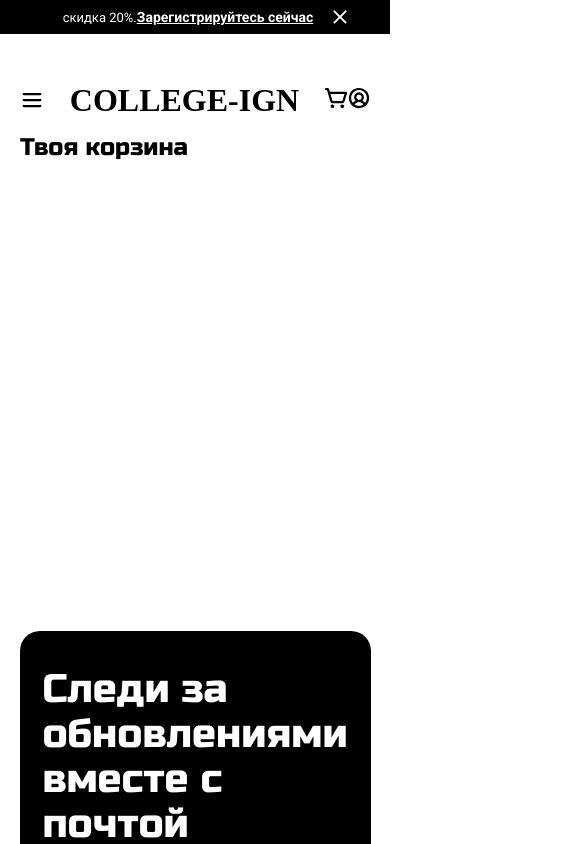
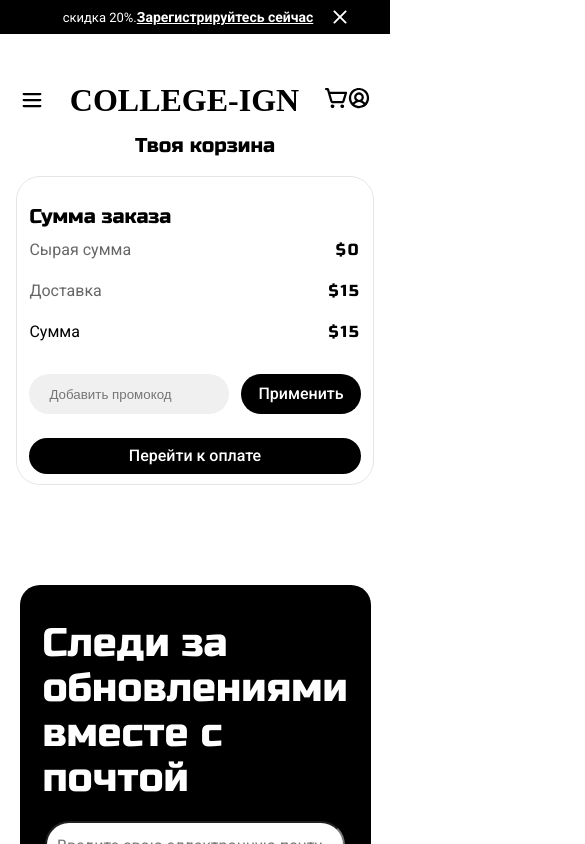
Before and after one commit to p1gnat/college-clothes-shop, a React (Vite) app in the folder client/: page /cart in a window 390 px wide. Shown: the top 844 px of the page, 585 px wide, since content can reach past the window. Built offline with nearby package versions, Linux system fonts and the light colour scheme; a web font is replaced by a local one.

Commit message:
cart adaptation, full site is available for all devices now

```diff
--- a/client/src/components/Cart/CartCard.css
+++ b/client/src/components/Cart/CartCard.css
@@ -10,6 +10,7 @@
 
   margin: 10px 20px;
 }
+
 .left-right {
   width: 500px;
   display: flex;
@@ -38,3 +39,73 @@
 
   border: 0px;
 }
+
+@media (max-width: 1300px) {
+  .left-right {
+    width: 330px;
+    display: flex;
+    justify-content: space-between;
+    flex-flow: row;
+  }
+
+  .cart-card-wrapper {
+    width: 507px;
+  }
+}
+
+@media (max-width: 550px) {
+  .left-right {
+    width: 270px;
+    display: flex;
+    justify-content: space-between;
+    flex-flow: row;
+  }
+
+  .cart-card-wrapper {
+    align-items: center;
+    width: 407px;
+  }
+
+  .cart-item-image {
+    width: 99px;
+    height: 99px;
+  }
+
+  .cart-item-h2,
+  .cart-card-price,
+  .cart-counter {
+    font-family: "Russo One";
+    font-weight: 400;
+    font-size: 18px;
+    line-height: 100%;
+    letter-spacing: 0%;
+    vertical-align: middle;
+  }
+
+  .cart-item-p {
+    font-family: "Roboto";
+    font-weight: 400;
+    font-size: 12px;
+    line-height: 100%;
+    letter-spacing: 0%;
+  }
+}
+
+@media (max-width: 450px) {
+  .cart-buttons {
+    padding: 8px 14px;
+    align-items: center;
+  }
+
+  .left-right {
+    width: 210px;
+    display: flex;
+    justify-content: space-between;
+    flex-flow: row;
+  }
+
+  .cart-card-wrapper {
+    align-items: center;
+    width: 360px;
+  }
+}
--- a/client/src/components/Cart/CartCard.jsx
+++ b/client/src/components/Cart/CartCard.jsx
@@ -1,7 +1,8 @@
 import React, { useEffect, useState } from "react";
-import "./CartCard.css";
 import { useStore } from "../Store/store";
 import axios from "axios";
+
+import "./CartCard.css";
 
 const CartCard = ({ elem }) => {
   const removeProducts = useStore((state) => state.removeProduct);
@@ -31,10 +32,11 @@
             alt={product.name}
             width="124px"
             height="124px"
+            className="cart-item-image"
           />
           <section>
             <div className="left-right">
-              <h2>{product.name}</h2>
+              <h2 className="cart-item-h2">{product.name}</h2>
               <img
                 src="/InShop/trash-bin.svg"
                 alt="delete"
@@ -44,7 +46,7 @@
                 style={{ cursor: "pointer" }}
               />
             </div>
-            <p>
+            <p className="cart-item-p">
               Размер:
               <span>{elem.size}</span>
             </p>
--- a/client/src/pageStyles/Cart.css
+++ b/client/src/pageStyles/Cart.css
@@ -1,9 +1,17 @@
 .cart-wrapper {
   display: flex;
-  width: 1440px;
+  max-width: 1440px;
   margin: auto;
   justify-content: space-between;
   flex-flow: row;
+}
+
+@media (max-width: 1300px) {
+  .cart-wrapper {
+    flex-flow: column;
+    justify-content: center;
+    align-items: center;
+  }
 }
 
 .checkout {
@@ -100,3 +108,64 @@
   color: white;
   background-color: black;
 }
+
+@media (max-width: 550px) {
+  .cart-h2 {
+    font-family: "Russo One";
+    font-weight: 400;
+    font-size: 20px;
+    line-height: 100%;
+    letter-spacing: 0%;
+    vertical-align: middle;
+  }
+
+  .cart-h3 {
+    font-family: "Russo One";
+    font-weight: 400;
+    font-size: 16px;
+    line-height: 100%;
+    letter-spacing: 0%;
+    text-align: right;
+    vertical-align: middle;
+  }
+
+  .cart-p-checkout {
+    font-family: "Roboto";
+    font-weight: 400;
+    font-size: 16px;
+    line-height: 100%;
+    letter-spacing: 0%;
+    vertical-align: middle;
+  }
+
+  .cart-p {
+    font-family: "Roboto";
+    font-weight: 400;
+    font-size: 16px;
+    line-height: 100%;
+    letter-spacing: 0%;
+    vertical-align: middle;
+  }
+
+  .cart-button {
+    padding: 20px 30px;
+  }
+
+  .cart-input {
+    width: 220px;
+  }
+}
+
+@media (max-width: 450px) {
+  .cart-button {
+    padding: 10px 20px;
+  }
+
+  .cart-input {
+    width: 200px;
+  }
+
+  .checkout {
+    padding: 10px 12px;
+  }
+}
--- a/client/src/pages/Cart.jsx
+++ b/client/src/pages/Cart.jsx
@@ -4,9 +4,10 @@
 import Aside from "../components/Body/Aside";
 import Footer from "../components/Footers/Footer";
 import CartCard from "../components/Cart/CartCard";
-import "../pageStyles/Cart.css";
 import { useStore } from "../components/Store/store";
 import axios from "axios";
+
+import "../pageStyles/Cart.css";
 
 const Cart = () => {
   const products = useStore((state) => state.products);
```
